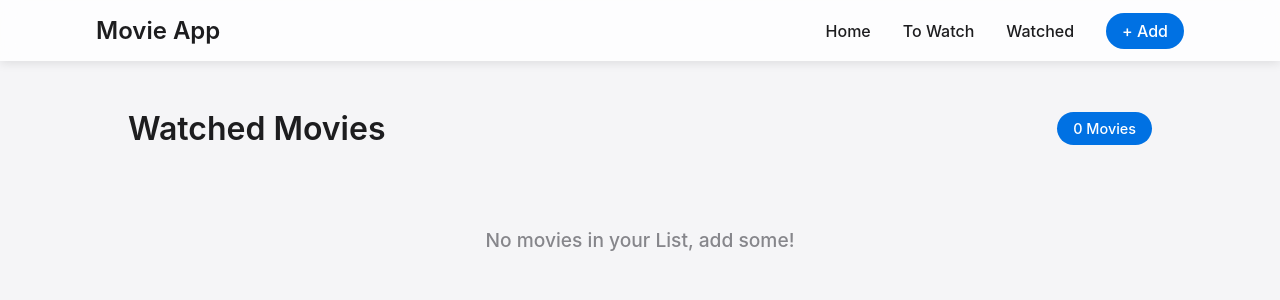
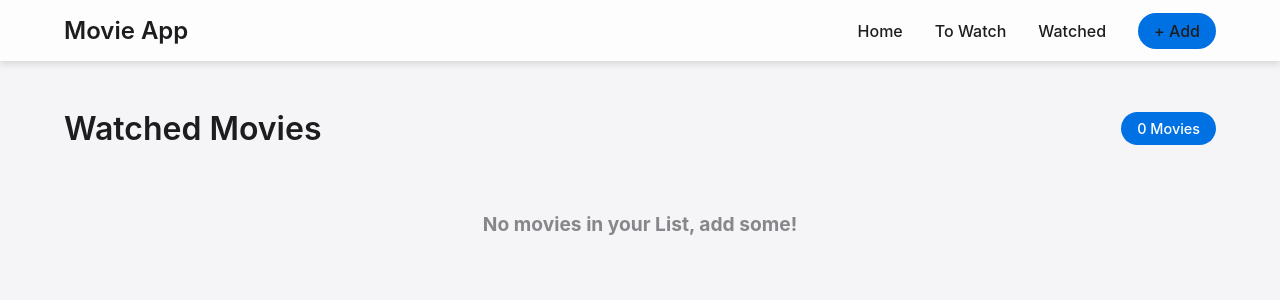
Before and after one commit to Nimasaghi-dev/React-Movie-App, a React (Vite) app in the folder movie-app/: page /watched in a window 1280 px wide. Shown: the top 300 px of the page. Built offline with nearby package versions, Linux system fonts and the light colour scheme.

Commit message:
add: update css

```diff
--- a/movie-app/src/App.css
+++ b/movie-app/src/App.css
@@ -1,4 +1,25 @@
-/* General Reset and Base Styles */
+/* CSS Variables for consistent theming */
+:root {
+    --primary-color: #0071e3;
+    --primary-hover: #0077ed;
+    --text-primary: #1d1d1f;
+    --text-secondary: #86868b;
+    --bg-primary: #f5f5f7;
+    --bg-white: white;
+    --shadow-sm: 0 2px 5px rgba(0, 0, 0, 0.1);
+    --shadow-md: 0 4px 6px rgba(0, 0, 0, 0.1);
+    --shadow-lg: 0 8px 15px rgba(0, 0, 0, 0.1);
+    --border-radius-sm: 10px;
+    --border-radius-md: 12px;
+    --border-radius-lg: 20px;
+    --border-radius-full: 50%;
+    --spacing-sm: 0.5rem;
+    --spacing-md: 1rem;
+    --spacing-lg: 2rem;
+    --transition-default: all 0.2s ease;
+}
+
+/* Reset and Base Styles */
 * {
     margin: 0;
     padding: 0;
@@ -6,37 +27,39 @@
 }
 
 body {
-    background-color: #f5f5f7;
-    color: #1d1d1f;
+    background-color: var(--bg-primary);
+    color: var(--text-primary);
     font-family: -apple-system, BlinkMacSystemFont, 'Segoe UI', Roboto, Oxygen, Ubuntu, Cantarell, sans-serif;
 }
 
-.container {
-    max-width: 1200px;
+/* Layout */
+.container, .movie-page {
+    max-width: 1400px;
     margin: 0 auto;
-    padding: 0 2rem;
+    padding: 0 var(--spacing-lg);
 }
 
-/* Header Styles */
+/* Header */
 header {
     background-color: rgba(255, 255, 255, 0.8);
     backdrop-filter: blur(10px);
-    box-shadow: 0 2px 10px rgba(0, 0, 0, 0.1);
+    box-shadow: var(--shadow-md);
     position: sticky;
     top: 0;
     z-index: 100;
-    margin-bottom: 2rem;
+    margin-bottom: var(--spacing-lg);
 }
 
 .inner-content {
     display: flex;
     justify-content: space-between;
     align-items: center;
-    padding: 1rem 2rem;
+    padding: var(--spacing-md) var(--spacing-lg);
 }
 
+/* Navigation */
 .brand a {
-    color: #1d1d1f;
+    color: var(--text-primary);
     font-size: 1.5rem;
     text-decoration: none;
     font-weight: 600;
@@ -45,67 +68,60 @@ header {
 .nav-links {
     display: flex;
     align-items: center;
-    gap: 2rem;
+    gap: var(--spacing-lg);
     list-style: none;
 }
 
 .nav-links a {
-    color: #1d1d1f;
+    color: var(--text-primary);
     text-decoration: none;
     font-weight: 500;
-    transition: color 0.2s ease;
+    transition: var(--transition-default);
 }
 
 .nav-links a:hover {
-    color: #0071e3;
+    color: var(--primary-color);
 }
 
-.nav-links .btn {
-    background-color: #0071e3;
-    color: white;
-    padding: 0.5rem 1rem;
-    border-radius: 20px;
-    transition: all 0.2s ease;
+/* Buttons */
+.btn, .refresh-btn {
+    background-color: var(--primary-color);
+    color: var(--bg-white);
+    border: none;
+    padding: var(--spacing-sm) var(--spacing-md);
+    border-radius: var(--border-radius-lg);
+    cursor: pointer;
+    transition: var(--transition-default);
 }
 
-.nav-links .btn:hover {
-    background-color: #0077ed;
+.btn:hover, .refresh-btn:hover {
+    background-color: var(--primary-hover);
     transform: translateY(-1px);
+    box-shadow: var(--shadow-lg);
 }
 
-/* Page Headers */
-.header {
-    display: flex;
-    align-items: center;
-    justify-content: space-between;
-    padding: 1rem 0 2rem 0;
+.refresh-btn {
+    margin: 0 auto var(--spacing-lg);
+    display: block;
+    padding: 0.75rem 1.5rem;
+    font-size: 1rem;
 }
 
-.heading {
-    font-size: 2rem;
-    font-weight: 600;
-    color: #1d1d1f;
+/* Movie Grid */
+.movie-grid, .results {
+    display: grid;
+    grid-template-columns: repeat(auto-fill, minmax(200px, 1fr));
+    gap: var(--spacing-lg);
+    padding: var(--spacing-md) 0;
 }
 
-/* Movie Grid - Common for all pages */
-.movie-page {
-    padding: 2rem 0;
-}
-
-.movie-grid {
-    display: grid;
-    grid-template-columns: repeat(auto-fill, minmax(200px, 1fr));
-    gap: 2rem;
-    padding: 1rem 0;
-}
-
-/* Movie Card Styles */
+/* Movie Card */
 .movie-card {
-    background: white;
-    border-radius: 12px;
+    background: var(--bg-white);
+    border-radius: var(--border-radius-md);
     overflow: hidden;
-    transition: transform 0.2s ease, box-shadow 0.2s ease;
-    box-shadow: 0 4px 6px rgba(0, 0, 0, 0.1);
+    transition: var(--transition-default);
+    box-shadow: var(--shadow-md);
     height: 100%;
     display: flex;
     flex-direction: column;
@@ -113,7 +129,7 @@ header {
 
 .movie-card:hover {
     transform: translateY(-5px);
-    box-shadow: 0 8px 15px rgba(0, 0, 0, 0.1);
+    box-shadow: var(--shadow-lg);
 }
 
 .movie-card img {
@@ -123,157 +139,141 @@ header {
 }
 
 .movie-info {
-    padding: 1rem;
+    padding: var(--spacing-md);
     flex-grow: 1;
 }
 
 .movie-info h3 {
     font-size: 1rem;
-    margin-bottom: 0.5rem;
-    color: #1d1d1f;
+    margin-bottom: var(--spacing-sm);
+    color: var(--text-primary);
 }
 
 .movie-info p {
     font-size: 0.9rem;
-    color: #86868b;
+    color: var(--text-secondary);
 }
 
 /* Control Buttons */
 .inner-card-controls {
     display: flex;
     justify-content: center;
-    gap: 1rem;
-    padding: 1rem;
+    gap: var(--spacing-md);
+    padding: var(--spacing-md);
     background: rgba(245, 245, 247, 0.5);
 }
 
 .ctrl-btn {
-    background: white;
+    background: var(--bg-white);
     border: none;
     width: 40px;
     height: 40px;
-    border-radius: 50%;
+    border-radius: var(--border-radius-full);
     display: flex;
     align-items: center;
     justify-content: center;
     cursor: pointer;
-    transition: all 0.2s ease;
-    box-shadow: 0 2px 5px rgba(0, 0, 0, 0.1);
+    transition: var(--transition-default);
+    box-shadow: var(--shadow-sm);
 }
 
 .ctrl-btn:hover {
     transform: scale(1.1);
-    box-shadow: 0 4px 8px rgba(0, 0, 0, 0.15);
+    box-shadow: var(--shadow-md);
 }
 
 .ctrl-btn i {
     font-size: 1rem;
-    color: #1d1d1f;
+    color: var(--text-primary);
 }
 
-/* Add Page Styles */
+/* Add Page */
 .add-page {
-    padding: 2rem 0;
+    padding: var(--spacing-lg) 0;
 }
 
 .add-content {
-    background: white;
-    border-radius: 12px;
-    padding: 2rem;
-    box-shadow: 0 4px 6px rgba(0, 0, 0, 0.1);
+    background: var(--bg-white);
+    border-radius: var(--border-radius-md);
+    padding: var(--spacing-lg);
+    box-shadow: var(--shadow-md);
+    margin-bottom: var(--spacing-lg);
 }
 
 .input-wrapper {
-    margin-bottom: 2rem;
+    margin-bottom: var(--spacing-lg);
 }
 
 .input-wrapper input {
     width: 100%;
-    padding: 1rem;
+    padding: var(--spacing-md);
     border: 1px solid #e5e5e5;
-    border-radius: 10px;
+    border-radius: var(--border-radius-sm);
     font-size: 1rem;
-    transition: all 0.2s ease;
+    transition: var(--transition-default);
 }
 
 .input-wrapper input:focus {
     outline: none;
-    border-color: #0071e3;
+    border-color: var(--primary-color);
     box-shadow: 0 0 0 2px rgba(0, 113, 227, 0.2);
 }
 
-/* Search Results */
-.results {
-    list-style: none;
-    padding: 0;
+/* Headers and Text */
+.header {
+    display: flex;
+    align-items: center;
+    justify-content: space-between;
+    padding: var(--spacing-md) 0 var(--spacing-lg);
 }
 
-.results li {
-    margin-bottom: 1rem;
+.heading {
+    font-size: 2rem;
+    font-weight: 600;
+    color: var(--text-primary);
 }
 
-/* Count Pills */
 .count-pill {
-    background: #0071e3;
-    color: white;
-    padding: 0.5rem 1rem;
-    border-radius: 20px;
+    background: var(--primary-color);
+    color: var(--bg-white);
+    padding: var(--spacing-sm) var(--spacing-md);
+    border-radius: var(--border-radius-lg);
     font-size: 0.9rem;
     font-weight: 500;
 }
 
-/* Empty State */
-.no-movies {
+/* States */
+.loading, .no-movies {
     text-align: center;
-    color: #86868b;
-    padding: 3rem 0;
-    font-size: 1.2rem;
-    font-weight: 500;
-}
-
-/* Refresh Button */
-.refresh-btn {
-    background: #0071e3;
-    color: white;
-    border: none;
-    padding: 0.75rem 1.5rem;
-    border-radius: 25px;
-    font-size: 1rem;
-    cursor: pointer;
-    transition: all 0.2s ease;
-    margin: 0 auto 2rem;
-    display: block;
-}
-
-.refresh-btn:hover {
-    background: #0077ed;
-    transform: translateY(-1px);
-    box-shadow: 0 4px 8px rgba(0, 0, 0, 0.15);
-}
-
-/* Loading State */
-.loading {
-    text-align: center;
-    padding: 3rem 0;
-    color: #86868b;
+    padding: var(--spacing-lg) 0;
+    color: var(--text-secondary);
     font-size: 1.2rem;
 }
 
-/* Error Message */
 .error-message {
     color: #ff3b30;
     text-align: center;
-    padding: 1rem;
-    margin-bottom: 1rem;
+    padding: var(--spacing-md);
+    margin-bottom: var(--spacing-md);
     background: rgba(255, 59, 48, 0.1);
-    border-radius: 8px;
+    border-radius: var(--border-radius-sm);
 }
 
 /* Responsive Design */
+@media (max-width: 1200px) {
+    .container, .movie-page {
+        padding: 0 3rem;
+    }
+}
+
 @media (max-width: 768px) {
-    .movie-grid {
+    .container, .movie-page {
+        padding: 0 var(--spacing-lg);
+    }
+
+    .movie-grid, .results {
         grid-template-columns: repeat(auto-fill, minmax(150px, 1fr));
-        gap: 1rem;
+        gap: var(--spacing-md);
     }
 
     .movie-card img {
@@ -285,20 +285,20 @@ header {
     }
 
     .nav-links {
-        gap: 1rem;
+        gap: var(--spacing-md);
     }
 
     .inner-content {
-        padding: 1rem;
+        padding: var(--spacing-md);
     }
 }
 
 @media (max-width: 480px) {
-    .container {
-        padding: 0 1rem;
+    .container, .movie-page {
+        padding: 0 var(--spacing-md);
     }
 
-    .movie-grid {
+    .movie-grid, .results {
         grid-template-columns: repeat(auto-fill, minmax(120px, 1fr));
     }
 
@@ -314,122 +314,3 @@ header {
         font-size: 0.9rem;
     }
 }
-
-/* ... existing code ... */
-
-/* Container spacing */
-.container, .movie-page {
-    max-width: 1400px;  /* Increased from 1200px */
-    margin: 0 auto;
-    padding: 0 4rem;    /* Increased side padding */
-}
-
-/* Result Card Styles (Add page) */
-.results {
-    list-style: none;
-    padding: 0;
-    display: grid;
-    grid-template-columns: repeat(auto-fill, minmax(200px, 1fr));
-    gap: 2rem;
-}
-
-.results li {
-    margin-bottom: 0;  /* Reset the previous margin */
-}
-
-/* Make result cards match the style of other movie cards */
-.results .movie-card {
-    background: white;
-    border-radius: 12px;
-    overflow: hidden;
-    transition: transform 0.2s ease, box-shadow 0.2s ease;
-    box-shadow: 0 4px 6px rgba(0, 0, 0, 0.1);
-    height: 100%;
-    display: flex;
-    flex-direction: column;
-}
-
-.results .movie-card:hover {
-    transform: translateY(-5px);
-    box-shadow: 0 8px 15px rgba(0, 0, 0, 0.1);
-}
-
-.results .movie-card img {
-    width: 100%;
-    height: 300px;
-    object-fit: cover;
-}
-
-/* Make control buttons consistent across all pages */
-.results .inner-card-controls {
-    display: flex;
-    justify-content: center;
-    gap: 1rem;
-    padding: 1rem;
-    background: rgba(245, 245, 247, 0.5);
-}
-
-.results .ctrl-btn {
-    background: white;
-    border: none;
-    width: 40px;
-    height: 40px;
-    border-radius: 50%;
-    display: flex;
-    align-items: center;
-    justify-content: center;
-    cursor: pointer;
-    transition: all 0.2s ease;
-    box-shadow: 0 2px 5px rgba(0, 0, 0, 0.1);
-}
-
-.results .ctrl-btn:hover {
-    transform: scale(1.1);
-    box-shadow: 0 4px 8px rgba(0, 0, 0, 0.15);
-}
-
-.results .ctrl-btn i {
-    font-size: 1rem;
-    color: #1d1d1f;
-}
-
-/* Add page specific adjustments */
-.add-content {
-    margin-bottom: 2rem;
-}
-
-/* Responsive adjustments */
-@media (max-width: 1200px) {
-    .container, .movie-page {
-        padding: 0 3rem;
-    }
-}
-
-@media (max-width: 768px) {
-    .container, .movie-page {
-        padding: 0 2rem;
-    }
-
-    .results {
-        grid-template-columns: repeat(auto-fill, minmax(150px, 1fr));
-        gap: 1rem;
-    }
-
-    .results .movie-card img {
-        height: 225px;
-    }
-}
-
-@media (max-width: 480px) {
-    .container, .movie-page {
-        padding: 0 1rem;
-    }
-
-    .results {
-        grid-template-columns: repeat(auto-fill, minmax(120px, 1fr));
-    }
-
-    .results .movie-card img {
-        height: 180px;
-    }
-}
```
